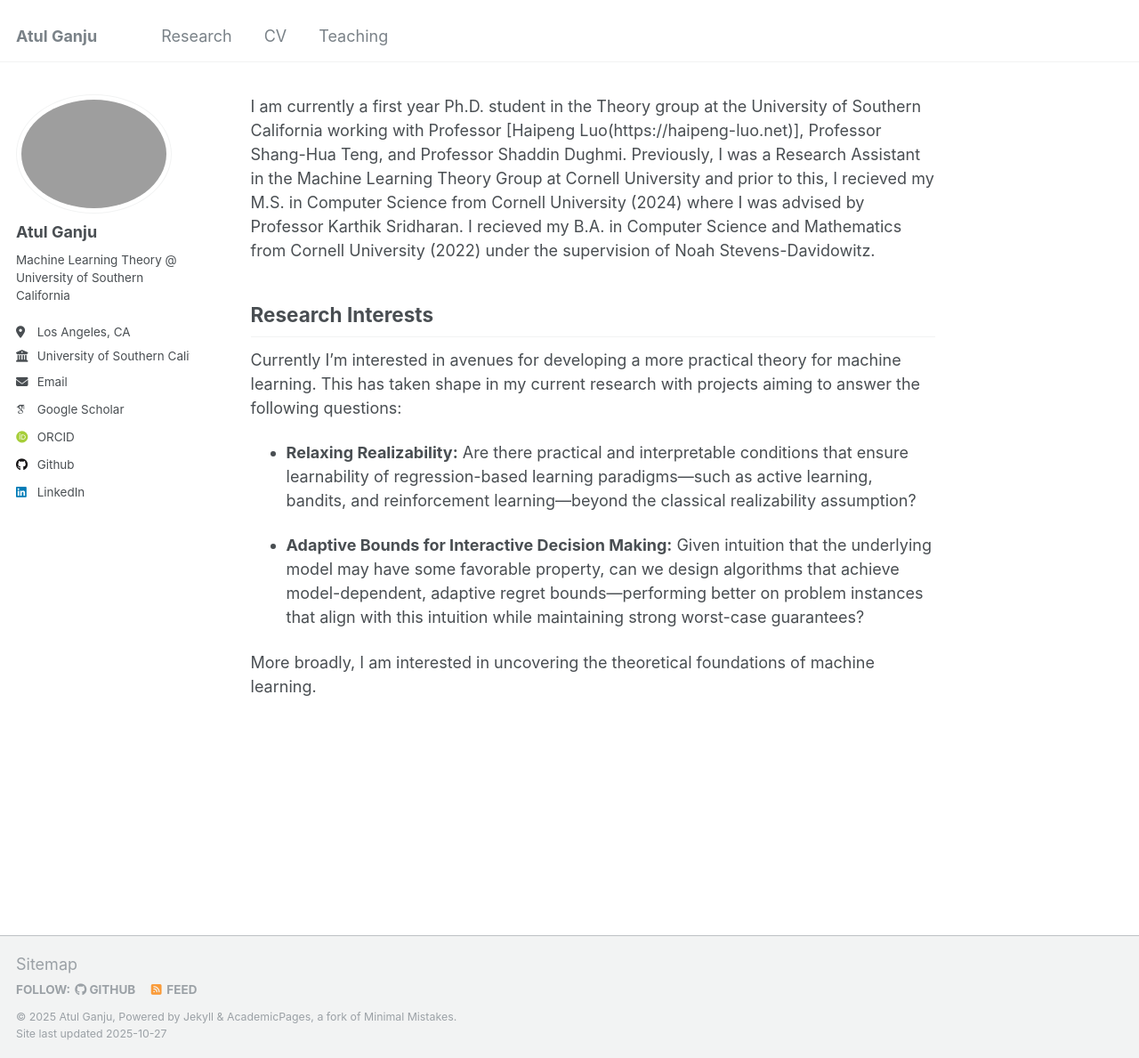
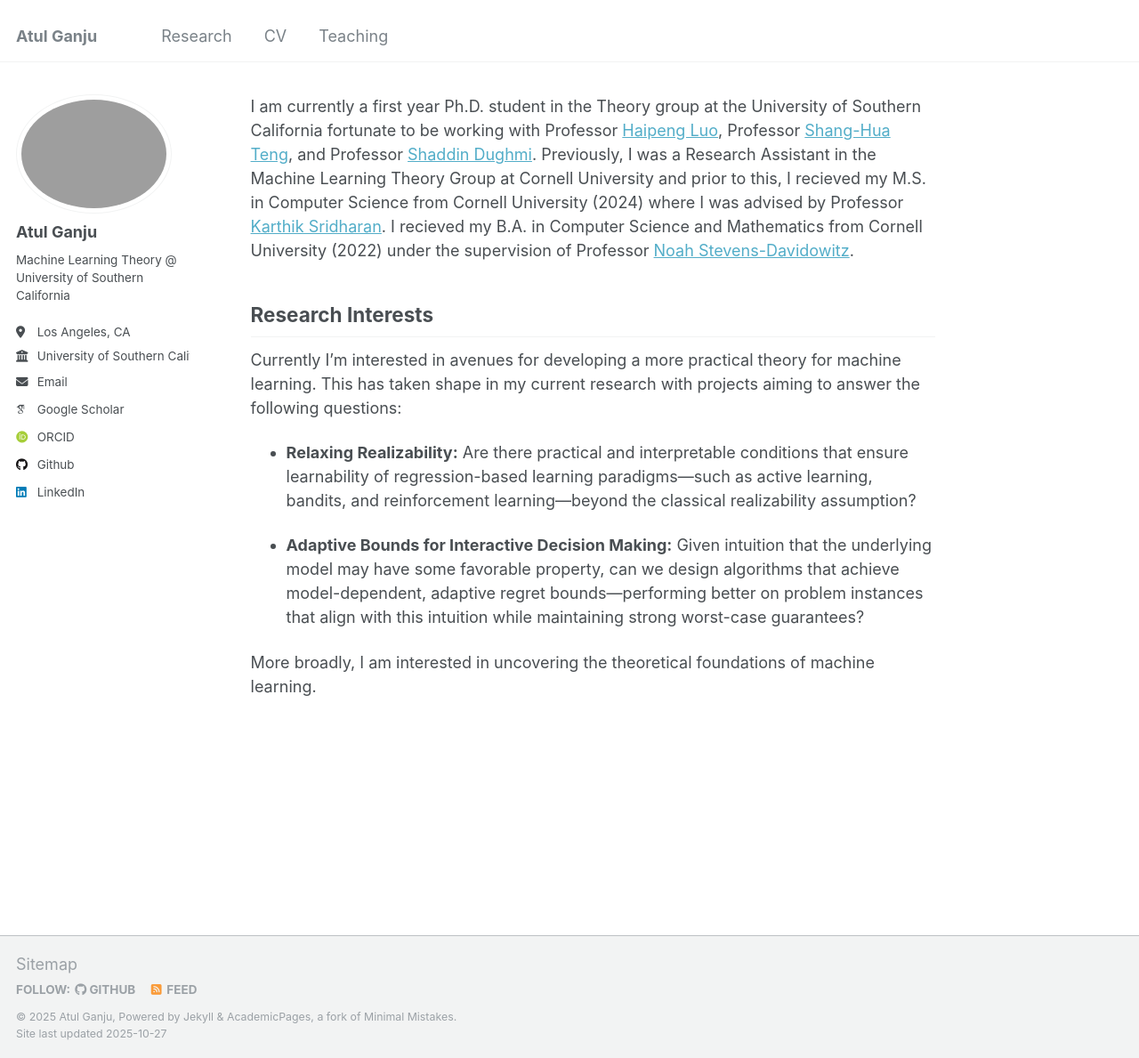
Before and after one commit to atulganju/atulganju.github.io, a Jekyll site: the page built from _pages/about.md, in a window 1280 px wide and 1189 px high. Shown: the whole window at 89% size. Built offline with Jekyll 4.4.1, drawn with Linux system fonts in a browser that asks for light colours; some web fonts are replaced.

Commit message:
Update about.md
linking profs

```diff
--- a/_pages/about.md
+++ b/_pages/about.md
@@ -9,7 +9,7 @@ redirect_from:
 
 
 
-I am currently a first year Ph.D. student in the Theory group at the University of Southern California working with Professor [Haipeng Luo(https://haipeng-luo.net)], Professor Shang-Hua Teng, and Professor Shaddin Dughmi. Previously, I was a Research Assistant in the Machine Learning Theory Group at Cornell University and prior to this, I recieved my M.S. in Computer Science from Cornell University (2024) where I was advised by Professor Karthik Sridharan. I recieved my B.A. in Computer Science and Mathematics from Cornell University (2022) under the supervision of Noah Stevens-Davidowitz.
+I am currently a first year Ph.D. student in the Theory group at the University of Southern California fortunate to be working with Professor [Haipeng Luo](https://haipeng-luo.net), Professor [Shang-Hua Teng](https://viterbi-web.usc.edu/~shanghua/), and Professor [Shaddin Dughmi](https://viterbi-web.usc.edu/~shaddin/). Previously, I was a Research Assistant in the Machine Learning Theory Group at Cornell University and prior to this, I recieved my M.S. in Computer Science from Cornell University (2024) where I was advised by Professor [Karthik Sridharan](https://www.cs.cornell.edu/~sridharan/). I recieved my B.A. in Computer Science and Mathematics from Cornell University (2022) under the supervision of Professor [Noah Stevens-Davidowitz](https://www.noahsd.com).
 
 **Research Interests**
 --
```
